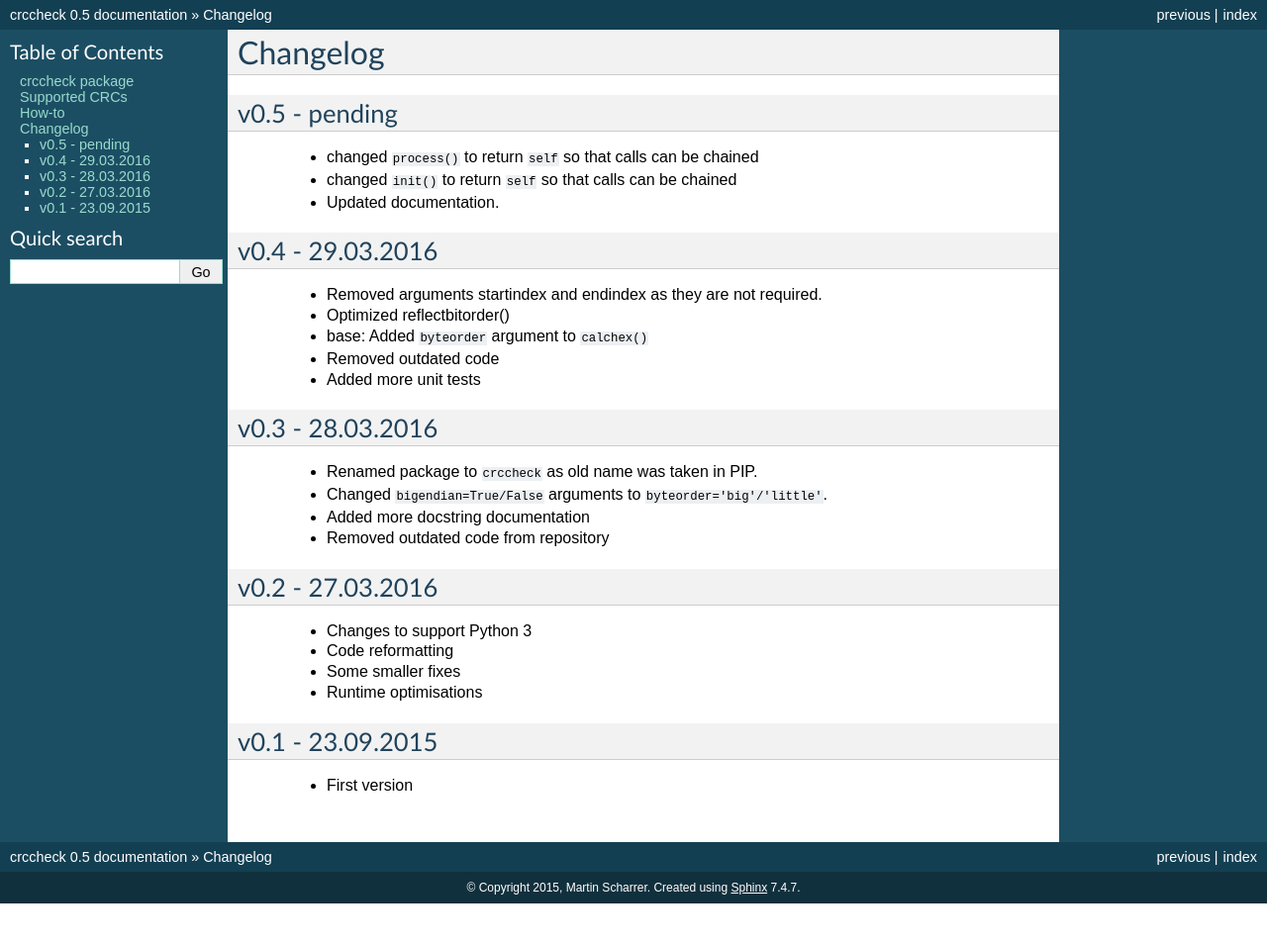
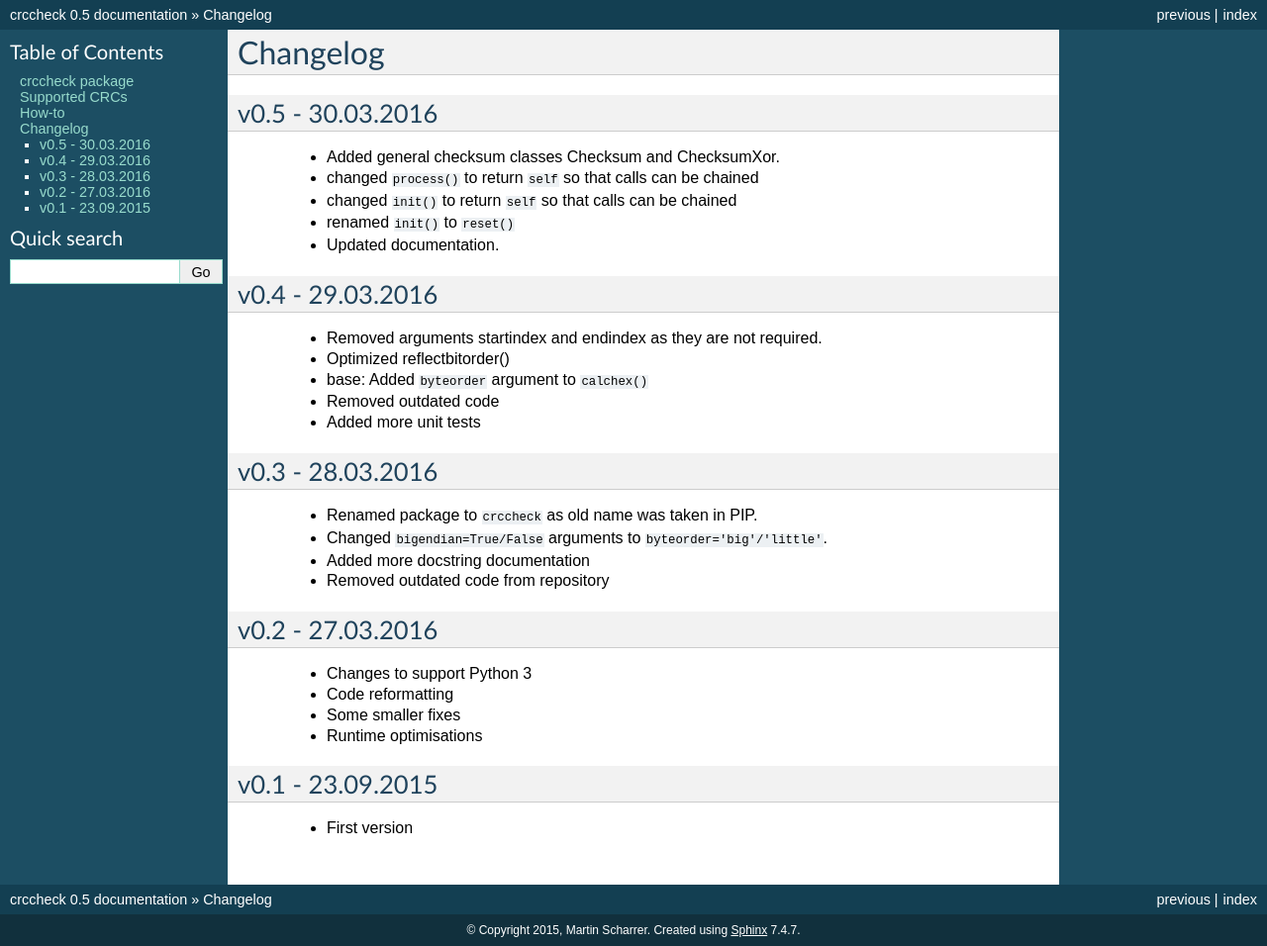
Before and after one commit to MartinScharrer/crccheck, a Sphinx documentation site: the page built from docs/source/changelog.rst, in a window 1280 px wide. Shown: the whole page at 99% size. Built offline with Sphinx 7.4.7, drawn with Linux system fonts in a browser that asks for light colours; before the commit the page ends 913 px from its top, so only the background shows below that.

Commit message:
Updated changelog.

```diff
--- a/docs/source/changelog.rst
+++ b/docs/source/changelog.rst
@@ -2,10 +2,12 @@
 Changelog
 =========
 
-v0.5 - pending
-==============
+v0.5 - 30.03.2016
+=================
+ * Added general checksum classes Checksum and ChecksumXor.
  * changed ``process()`` to return ``self`` so that calls can be chained
  * changed ``init()`` to return ``self`` so that calls can be chained
+ * renamed ``init()`` to ``reset()``
  * Updated documentation.
 
 v0.4 - 29.03.2016
```
